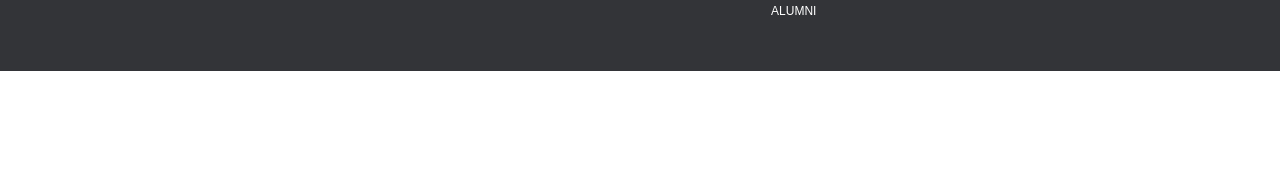
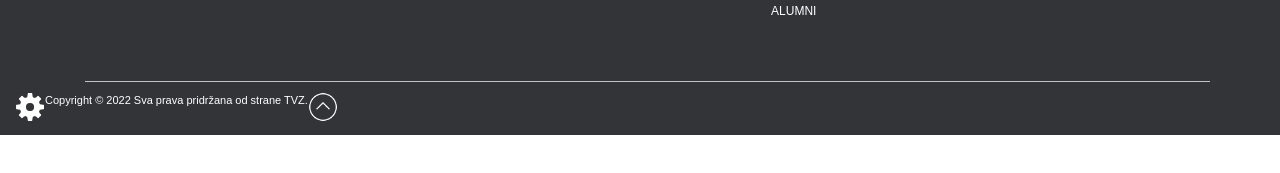
Before and after one commit to martinarakitic/pomak, a plain HTML site: page index.html in a window 1280 px wide. Shown: the part 205-378 px from the top of the page. Drawn offline with nearby package versions, Linux system fonts and the light colour scheme.

Commit message:
commit mr 20/6 9:45

```diff
--- a/index.html
+++ b/index.html
@@ -53,6 +53,20 @@
                 </div>
             </div>
         </div>
+        <div class="container-fluid">
+            <hr>
+        </div>
+        <div class="container-fluid poredak_dva">
+            <div>
+                <img src="img/setting.png" alt="setting slika">
+            </div>
+            <div>
+                <p>Copyright © 2022 Sva prava pridržana od strane TVZ.</p>
+            </div>
+            <div>
+                <img src="img/strelica.png" alt="strelica za povratak na vrh">
+            </div>
+        </div>
     </footer>
 
 
--- a/style.css
+++ b/style.css
@@ -63,3 +63,24 @@ h5 {
 #forma_footer input{
     border: 0;
 }
+
+hr {
+    color: #D9D9D9;
+    background-color: #D9D9D9;
+    width: 90%;
+    margin: 10px 10px 10px 70px;
+}
+
+.poredak_dva {
+    display: flex;
+    flex-wrap: wrap;
+    padding-bottom: 10px;
+}
+
+.poredak_dva p {
+    font-size: 11px;
+}
+
+.poredak_dva img{
+    width: 30px;
+}
```
Also changed, not shown: img/setting.png (added), img/strelica.png (added).
